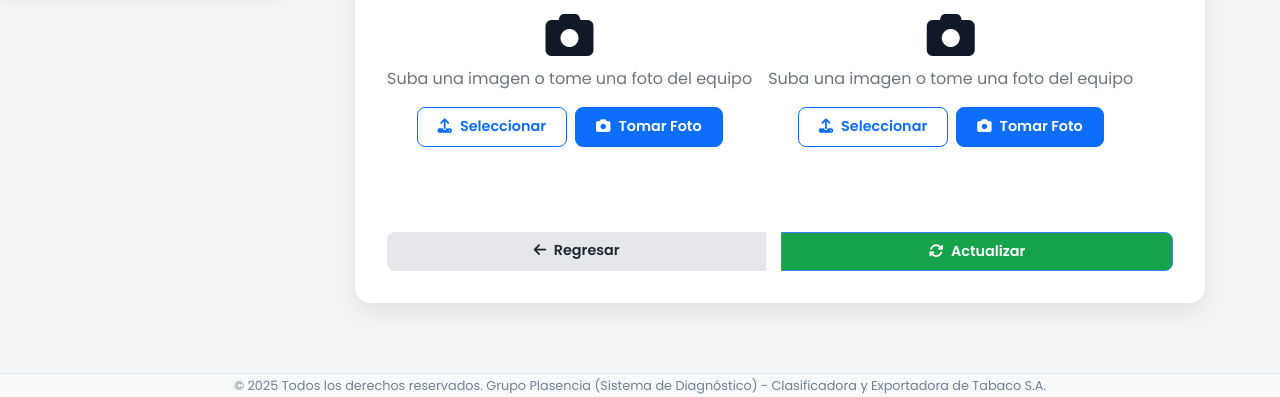
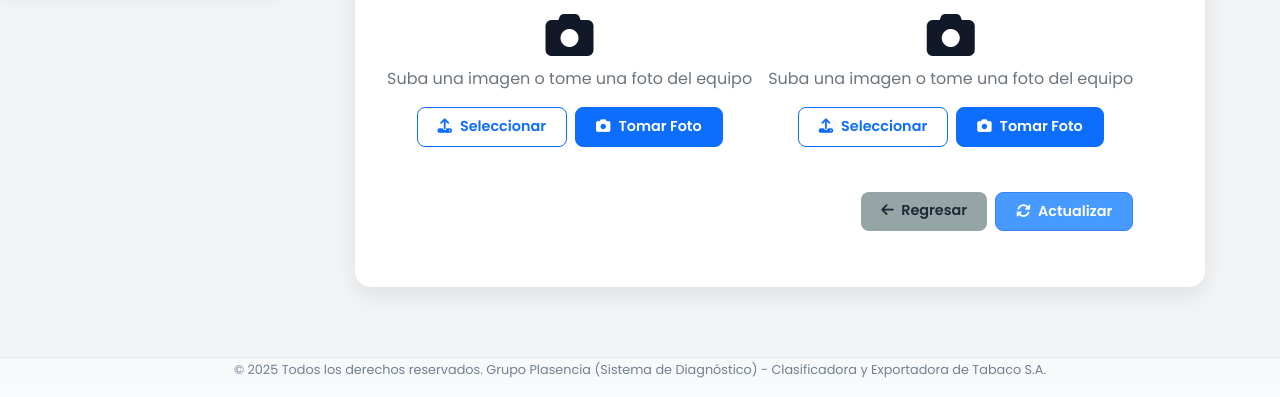
Before and after one commit to Al3-07/Sistema_Diagnostico, a Laravel app: template resources/views/RegistroDiagnostico/RDEdit.blade.php in a window 1280 px wide. Shown: the part 811-1208 px from the top of the page. Run offline with Laravel 10, Linux system fonts and the light colour scheme; the template is opened without the code that fills it, so the values that code supplies are empty; parts of the project's set-up code (start-up, migrations or seed data) failed here and were passed over; some libraries are stand-ins or nearby versions.

Commit message:
editar check

```diff
--- a/resources/views/RegistroDiagnostico/RDEdit.blade.php
+++ b/resources/views/RegistroDiagnostico/RDEdit.blade.php
@@ -93,23 +93,23 @@
     }
 
     .btn-secondary {
-        background-color: #e5e7eb;
+        background-color: #95a5a6;
         color: #1f2937;
         border: none;
     }
 
     .btn-secondary:hover {
-        background-color: #d1d5db;
+        background-color: #7f8c8d;
     }
 
     .btn-info {
-        background-color:  #16a34a; /* Verde un poco más oscuro al hacer hover */;
+        background-color:  rgb(71, 154, 255); /* Verde un poco más oscuro al hacer hover */;
         border-color: #3b82f6;
         color: white;
     }
 
     .btn-info:hover {
-        background-color: #2563eb;
+        background-color: rgb(60, 140, 235);
         border-color: #2563eb;
     }
 
@@ -308,15 +308,19 @@
       <!-- Vista previa de la imagen -->
       <img id="previewDespues" class="img-preview mt-3" onclick="openLightbox(this.src)">
     </div>
+    <div class="d-flex justify-content-end mt-auto pt-3">
+            <a href="{{ route('registrodiagnostico.index') }}" class="btn btn-secondary me-2">
+                <i class="fas fa-arrow-left me-1"></i> Regresar
+            </a>
+            <button type="submit" class="btn btn-info">
+                <i class="fas fa-sync-alt me-1"></i> Actualizar
+            </button>
+        </div>
   </div>
 </div>
 
 
 <!-- Boton para actualizar. -->
-        <div class="btn-group">
-            <a href="{{ route('registrodiagnostico.index') }}" class="btn btn-secondary"><i class="fas fa-arrow-left me-1"></i> Regresar</a>
-            <button type="submit" class="btn btn-info"><i class="fas fa-sync-alt me-1"></i> Actualizar</button>
-        </div>
     </form>
 </div>
 
```
